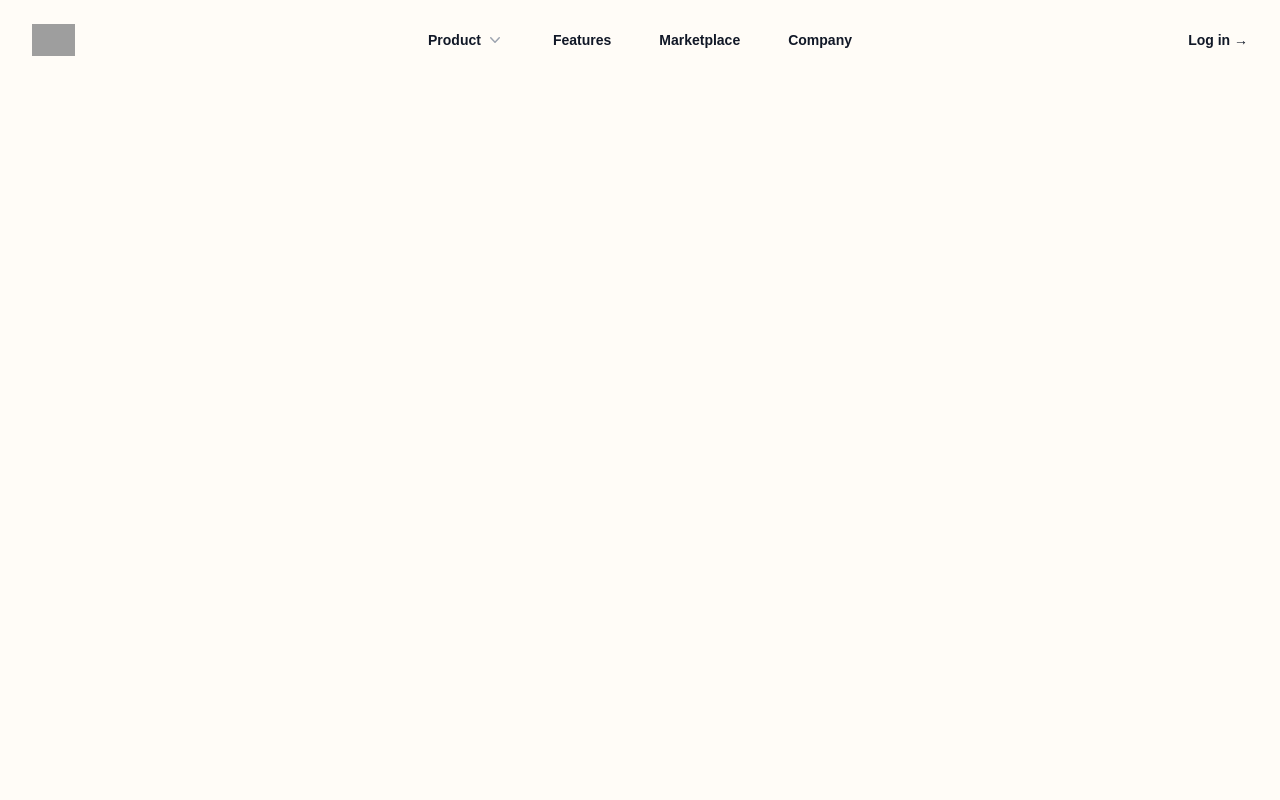
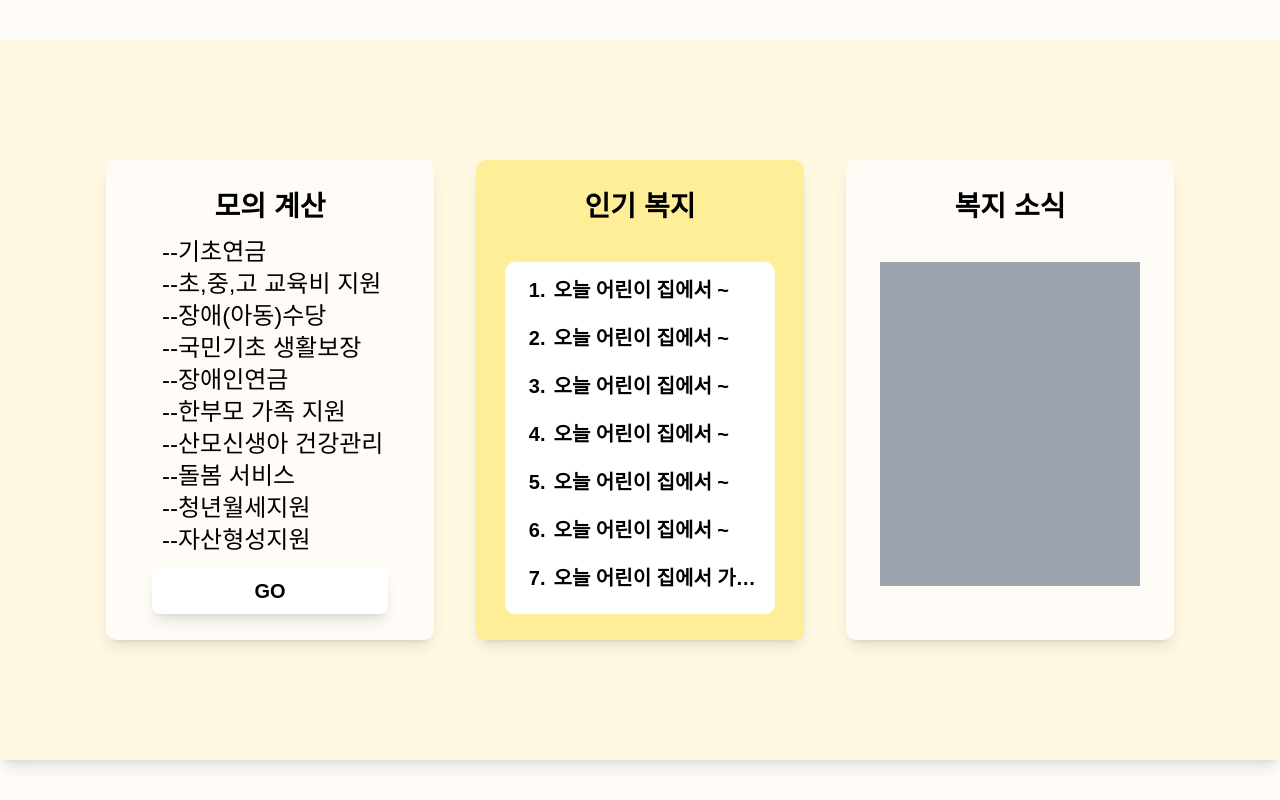
Before and after one commit to SeoulBomo/SeoulBomo.FE, a Next.js app: page / in a window 1280 px wide. Built offline with nearby package versions, Linux system fonts and the light colour scheme; grey boxes are pictures that could not be loaded; a web font is replaced by a local one.

Commit message:
feat: 복지 소식 카드 구현

```diff
--- a/src/app/page.tsx
+++ b/src/app/page.tsx
@@ -1,4 +1,4 @@
-import Header from "@/components/header";
+import CardFrame from "@/components/main/CardFrame";
 import { Inter } from "next/font/google";
 
 const inter = Inter({ subsets: ["latin"] });
@@ -6,7 +6,7 @@ const inter = Inter({ subsets: ["latin"] });
 export default function Home() {
   return (
     <>
-      <Header />
+      <CardFrame />
     </>
   );
 }
--- a/src/components/main/CardFrame.tsx
+++ b/src/components/main/CardFrame.tsx
@@ -1,12 +1,16 @@
 import CalculateCard from "./CalculateCard";
+import NewsCard from "./NewsCard";
 import PopularCard from "./PopularCard";
 
 export default function CardFrame() {
   return (
-    <div className="bg-cardFrameColor  shadow-lg w-[80.75rem] h-[45rem] flex  items-center justify-center">
-      <div className="h-[35rem] w-[72rem] flex items-center justify-evenly">
-        <CalculateCard />
-        <PopularCard />
+    <div className="w-screen h-screen flex justify-center items-center">
+      <div className="bg-cardFrameColor  shadow-lg w-[80.75rem] h-[45rem] flex  items-center justify-center">
+        <div className="h-[35rem] w-[72rem] flex items-center justify-evenly">
+          <CalculateCard />
+          <PopularCard />
+          <NewsCard />
+        </div>
       </div>
     </div>
   );
--- /dev/null
+++ b/src/components/main/NewsCard.tsx
@@ -0,0 +1,10 @@
+export default function NewsCard() {
+  return (
+    <div className="bg-cardColor rounded-[10px] shadow-lg w-[20.5rem] h-[30rem] flex justify-center items-center">
+      <div className="w-[18rem] h-[26.8rem]  flex flex-col items-center justify-between">
+        <text className="font-bold text-[28px] font-inter">복지 소식</text>
+        <div className="w-[16.3rem] h-[20.3rem]  mt-2 mb-7  bg-gray-400"></div>
+      </div>
+    </div>
+  );
+}
```
